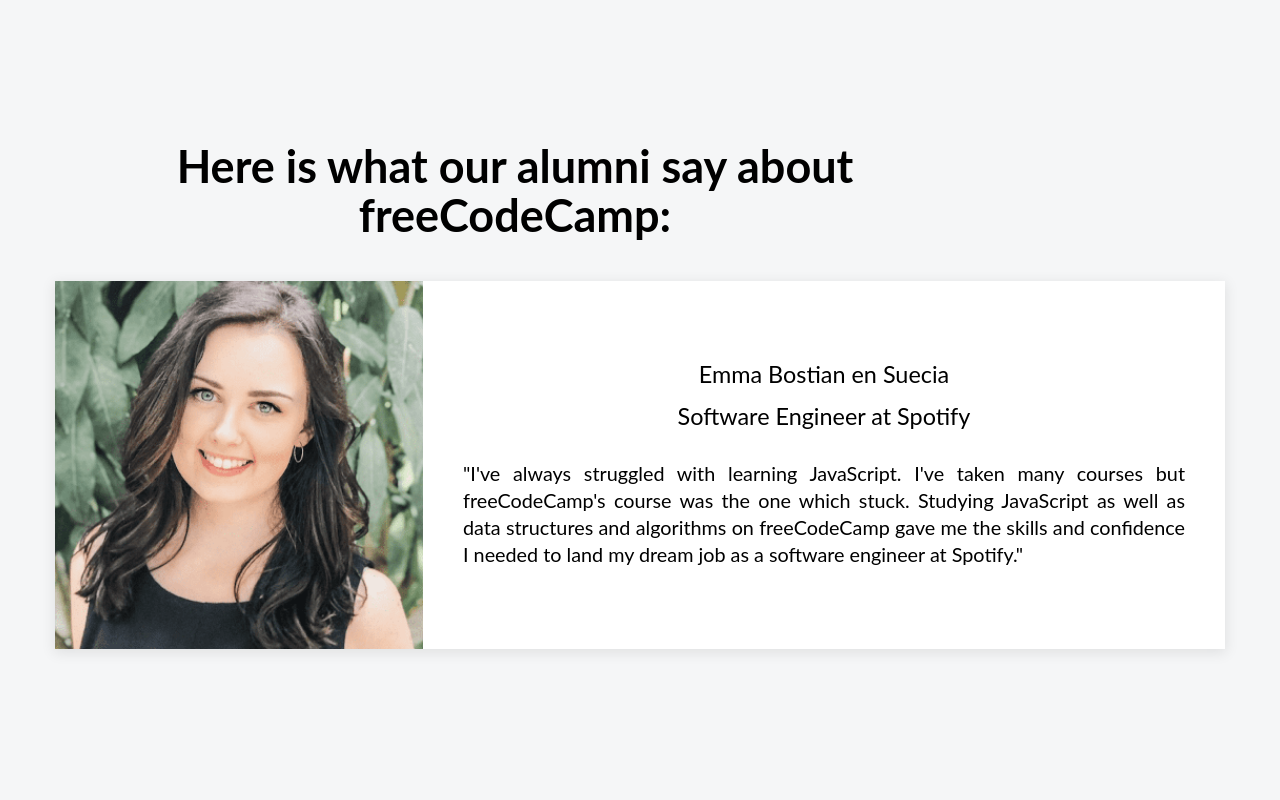
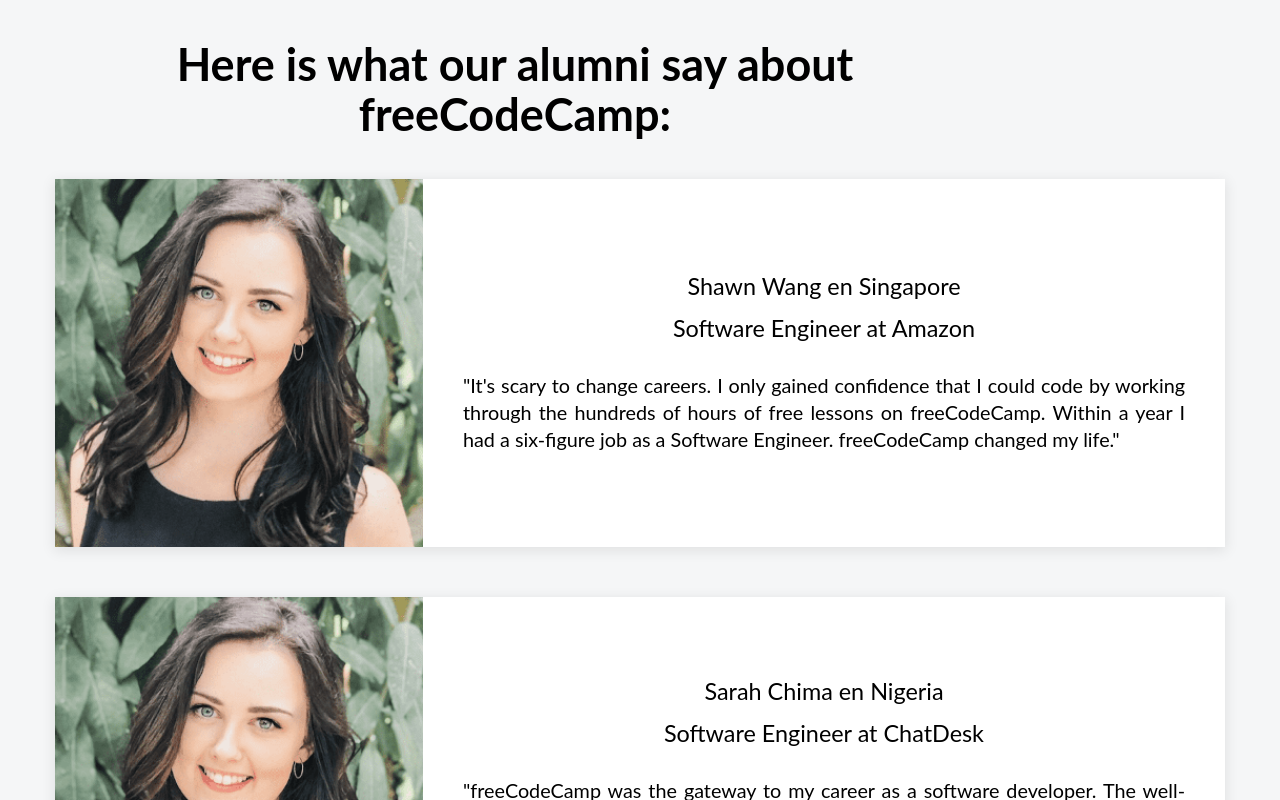
Before and after one commit to leovanillajs/page-freecodecamp, a React (Vite) app: page / in a window 1280 px wide. Shown: the top 800 px of the page. Built offline with nearby package versions, Linux system fonts and the light colour scheme.

Commit message:
Usando o componente criado mais de uma vez, porém existe um problema que é  a repetição da foto da Emma.

```diff
--- a/src/App.jsx
+++ b/src/App.jsx
@@ -8,6 +8,24 @@
       <div className='App'>
         <div className="caixa-principal">
           <h1>Here is what our alumni say about freeCodeCamp:</h1>
+          <Testimony
+                nome='Shawn Wang'
+                pais='Singapore'
+                imagem=''
+                cargo='Software Engineer'
+                empresa='Amazon'
+                testimony="It's scary to change careers. I only gained confidence that I could code by working through the hundreds of hours of free lessons on freeCodeCamp. Within a year I had a six-figure job as a Software Engineer. freeCodeCamp changed my life."
+          />
+
+          <Testimony
+                nome='Sarah Chima'
+                pais='Nigeria'
+                imagem=''
+                cargo='Software Engineer'
+                empresa='ChatDesk'
+                testimony="freeCodeCamp was the gateway to my career as a software developer. The well-structured curriculum took my coding knowledge from a total beginner level to a very confident level. It was everything I needed to land my first dev job at an amazing company."
+          />
+
           <Testimony
                 nome='Emma Bostian'
                 pais='Suecia'
```
